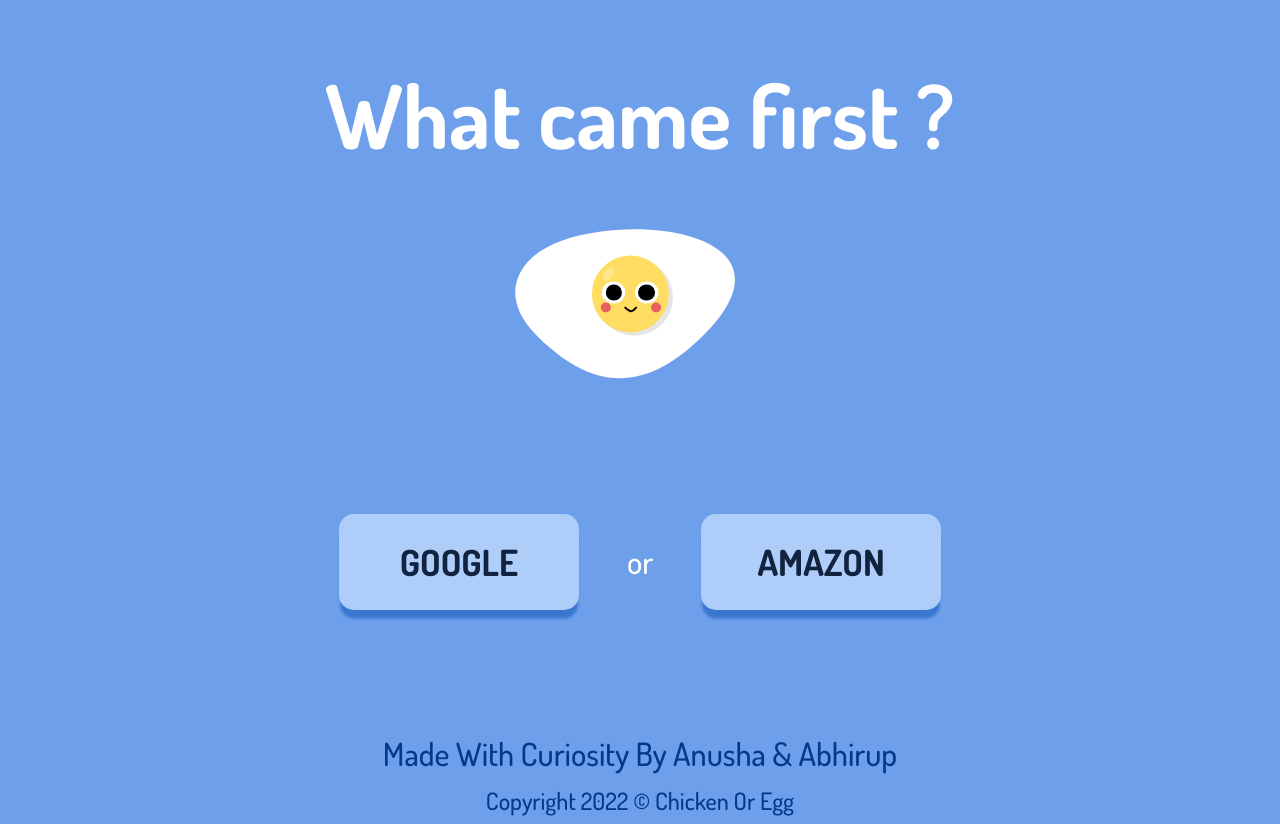
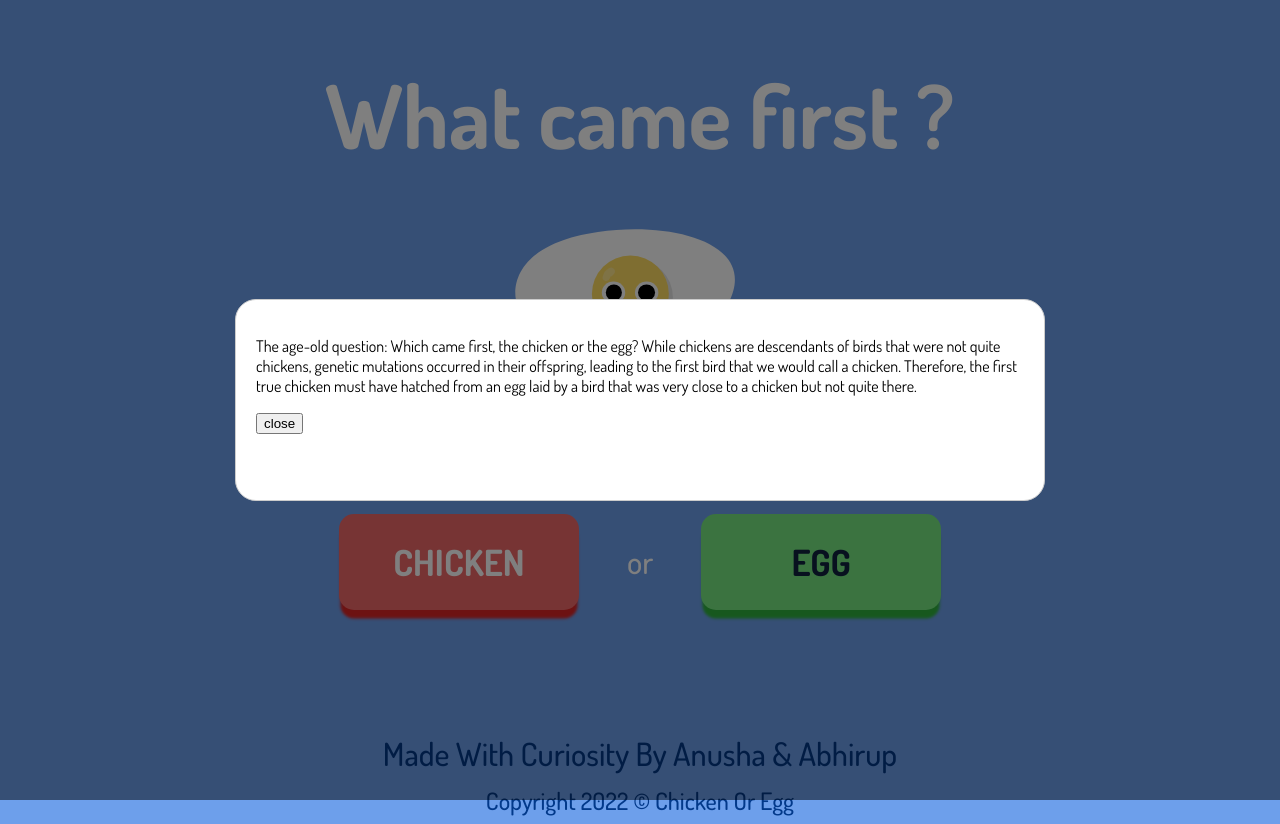
Before and after one commit to basuabhirup/chicken-or-egg, a React (Create React App) app: page / in a window 1280 px wide. Both pictures are taken after a click on the button "CHICKEN". Built offline with nearby package versions, Linux system fonts and the light colour scheme.

Commit message:
Implement Modal Container to show info alerts

```diff
--- a/package.json
+++ b/package.json
@@ -12,6 +12,7 @@
     "@types/react-dom": "^18.0.3",
     "react": "^18.1.0",
     "react-dom": "^18.1.0",
+    "react-modal": "^3.16.1",
     "react-scripts": "5.0.1",
     "typescript": "^4.6.4",
     "web-vitals": "^2.1.4"
@@ -39,5 +40,8 @@
       "last 1 firefox version",
       "last 1 safari version"
     ]
+  },
+  "devDependencies": {
+    "@types/react-modal": "^3.16.0"
   }
 }
--- a/src/App.css
+++ b/src/App.css
@@ -2,6 +2,15 @@
   text-align: center;
 }
 
-/* .App > * {
-  border: 1px solid red;
-} */
+.ReactModal__Overlay {
+  opacity: 0.2;
+  transition: opacity 300ms ease-in-out;
+}
+
+.ReactModal__Overlay--after-open{
+  opacity: 1;
+}
+
+.ReactModal__Overlay--after-close{
+  opacity: 0.5;
+}
--- a/src/App.tsx
+++ b/src/App.tsx
@@ -3,15 +3,38 @@
 import Header from "./components/header/Header";
 import Mascot from "./components/mascot/Mascot";
 import Options from "./components/options/Options";
-import Footer from "./components/footer/Footer";
 import { IPair } from "./utils/interfaces";
 import data from "./data/pairs1.json";
+import ReactModal from "react-modal";
+import Footer from "./components/footer/Footer";
+import InfoModal from "./components/infoModal/InfoModal";
+
+const infoModalStyles = {
+  content: {
+    top: "50%",
+    left: "50%",
+    right: "auto",
+    bottom: "auto",
+    marginRight: "-50%",
+    transform: "translate(-50%, -50%)",
+    width: "60dvw",
+    minHeight: "20dvh",
+    borderRadius: "1.3125rem",
+    background: "#fff",
+  },
+  overlay: {
+    backgroundColor: "rgba(0,0,0,0.5)",
+  },
+};
+
+ReactModal.setAppElement("#root");
 
 const App: React.FC = () => {
   const [isInitialLoad, setIsInitialLoad] = useState(true);
   const [isLoading, setIsLoading] = useState<boolean>(false);
-  const [isFetching, setIsFetching] = useState<boolean>(true);
+  const [isFetching, setIsFetching] = useState<boolean>(false);
   const [selectionStatus, setSelectionStatus] = useState<boolean | null>(null);
+  const [modalIsOpen, setIsOpen] = React.useState(false);
   const [pair, setPair] = useState<IPair>(data[0]);
 
   const option1ref = useRef<HTMLButtonElement | null>(null);
@@ -83,33 +106,38 @@
   };
 
   const fetchNextPairOfOptions = () => {
-    const num  = Math.floor(Math.random() * 50 + 1)
-    const newPair = data.find((item) => item.pair_id === num) as IPair
-    setPair(newPair)
-  }
-
-  // Apply Side Effects
-  useEffect(() => {
+    setIsFetching(true);
+    resetAnswerSelection();
+    setSelectionStatus(null);
+    const num = Math.floor(Math.random() * 50 + 1);
+    const newPair = data.find((item) => item.pair_id === num) as IPair;
+    setPair(newPair);
     setTimeout(() => {
       setIsFetching(false);
     }, 1250);
-  }, []);
+  };
 
+  const openModal = () => {
+    setIsOpen(true);
+  };
+
+  const afterOpenModal = () => {
+    // references are now sync'd and can be accessed.
+  };
+
+  const closeModal = () => {
+    setIsOpen(false);
+    // Following code to be executed on clicking CTA button of the modal
+    fetchNextPairOfOptions();
+  };
+
+  // Apply Side Effects
   useEffect(() => {
     if (selectionStatus === true || selectionStatus === false) {
       setTimeout(() => {
         setIsLoading(false);
-        alert(pair.description);
         // Code Block to display Modal
-
-        // Following code to be executed on clicking CTA button of the modal
-        setIsFetching(true);
-        resetAnswerSelection();
-        setSelectionStatus(null);
-        fetchNextPairOfOptions()
-        setTimeout(() => {
-          setIsFetching(false);
-        }, 1750);
+        openModal();
       }, 750);
     }
     // eslint-disable-next-line react-hooks/exhaustive-deps
@@ -131,6 +159,17 @@
           handleOptionSelection={handleOptionSelection}
         />
       )}
+      <ReactModal
+        isOpen={modalIsOpen}
+        onAfterOpen={afterOpenModal}
+        onRequestClose={closeModal}
+        style={infoModalStyles}
+        contentLabel="Info Modal"
+        shouldCloseOnEsc={false}
+        shouldCloseOnOverlayClick={false}
+      >
+        <InfoModal pair={pair} closeModal={closeModal} />
+      </ReactModal>
       <Footer isFetching={isFetching} />
     </div>
   );
--- /dev/null
+++ b/src/components/infoModal/InfoModal.tsx
@@ -0,0 +1,18 @@
+import React from "react";
+import { IPair } from "../../utils/interfaces";
+
+interface IProps {
+  pair: IPair;
+  closeModal: () => void;
+}
+
+const InfoModal: React.FC<IProps> = ({ pair, closeModal }) => {
+  return (
+    <div>
+      <p>{pair.description}</p>
+      <button onClick={closeModal}>close</button>
+    </div>
+  );
+};
+
+export default InfoModal;
--- a/src/components/options/Options.tsx
+++ b/src/components/options/Options.tsx
@@ -8,7 +8,7 @@
   option1ref: React.MutableRefObject<HTMLButtonElement | null>;
   option2ref: React.MutableRefObject<HTMLButtonElement | null>;
   isInitialLoad: boolean;
-  handleOptionSelection: (e: any) => void,
+  handleOptionSelection: (e: any) => void;
 }
 
 const Options: React.FC<IProps> = ({
```
Also changed, not shown: 1 other file (tests, documents, lock files or other folders).
